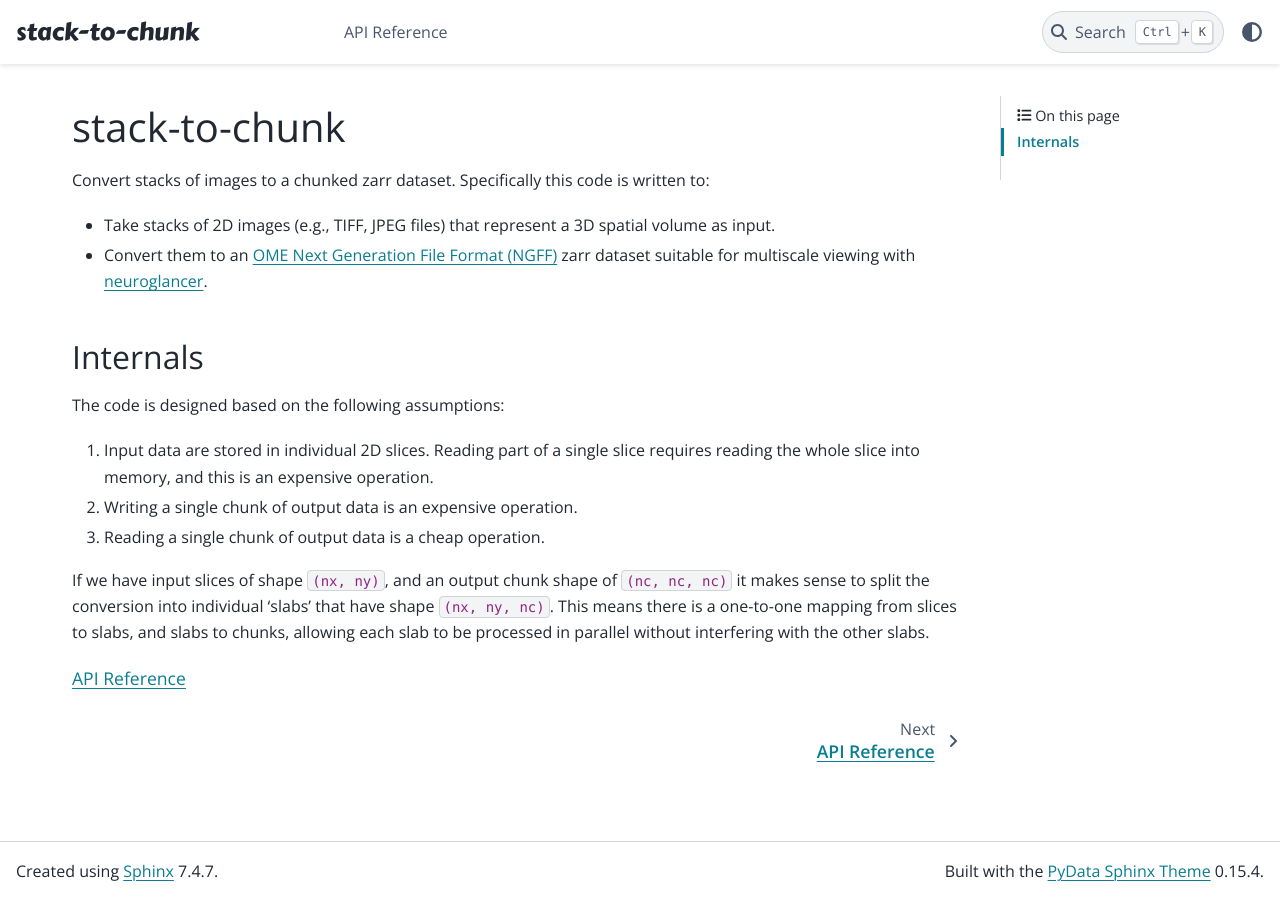
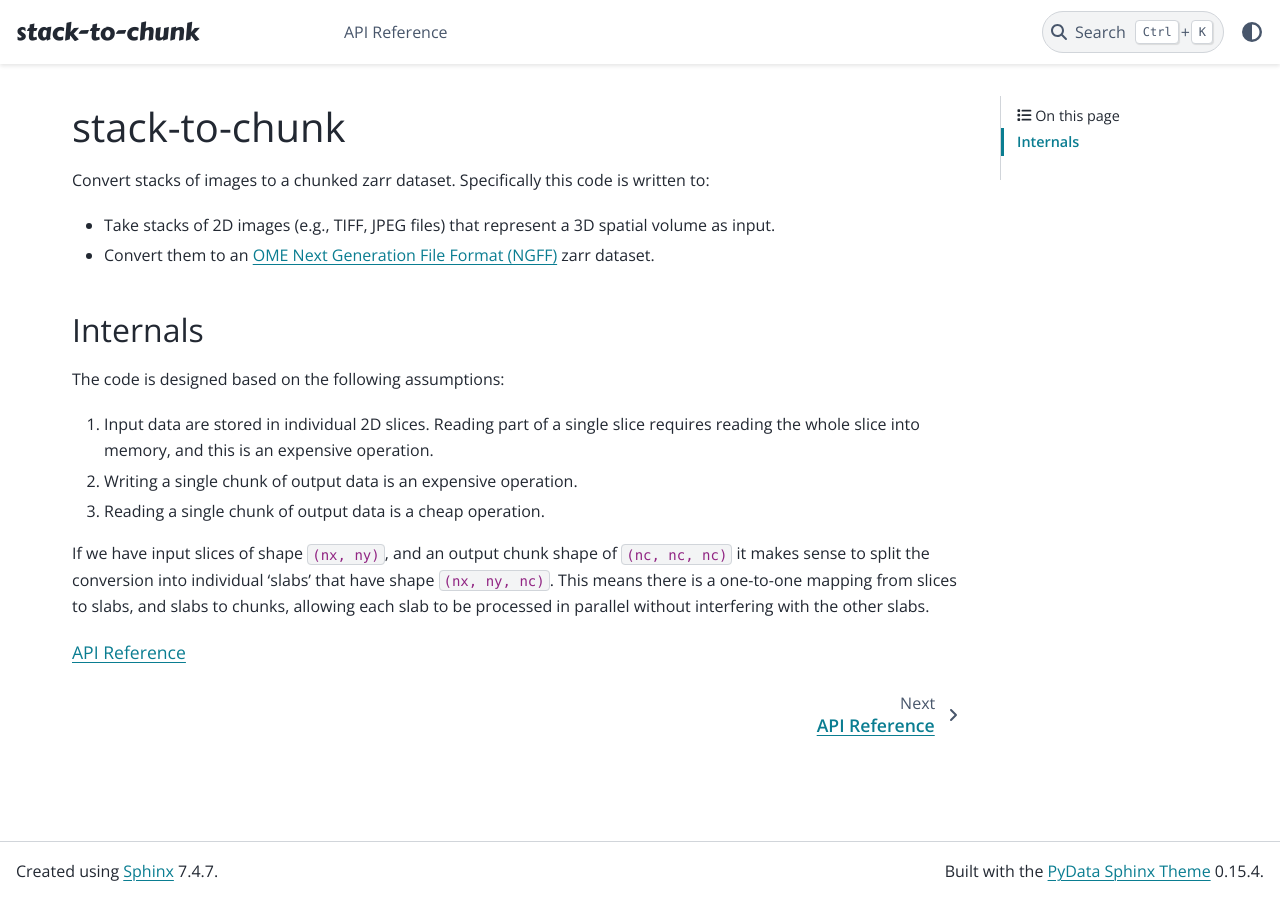
Before and after one commit to HiPCTProject/stack-to-chunk, a Sphinx documentation site: the page built from docs/index.rst, in a window 1280 px wide. Built offline with Sphinx 7.4.7 and the PyData theme 0.15.4, drawn with Linux system fonts in a browser that asks for light colours; pages that are not in the unit, such as notebooks, are missing from menus; the version number could not be read and is left out.

Commit message:
Clean up index page

```diff
--- a/docs/index.rst
+++ b/docs/index.rst
@@ -10,7 +10,7 @@ stack-to-chunk
 Convert stacks of images to a chunked zarr dataset. Specifically this code is written to:
 
 - Take stacks of 2D images (e.g., TIFF, JPEG files) that represent a 3D spatial volume as input.
-- Convert them to an `OME Next Generation File Format (NGFF) <https://ngff.openmicroscopy.org/0.4/index.html>`_ zarr dataset suitable for multiscale viewing with `neuroglancer <https://github.com/google/neuroglancer>`_.
+- Convert them to an `OME Next Generation File Format (NGFF) <https://ngff.openmicroscopy.org/0.4/index.html>`_ zarr dataset.
 
 Internals
 ---------
```
